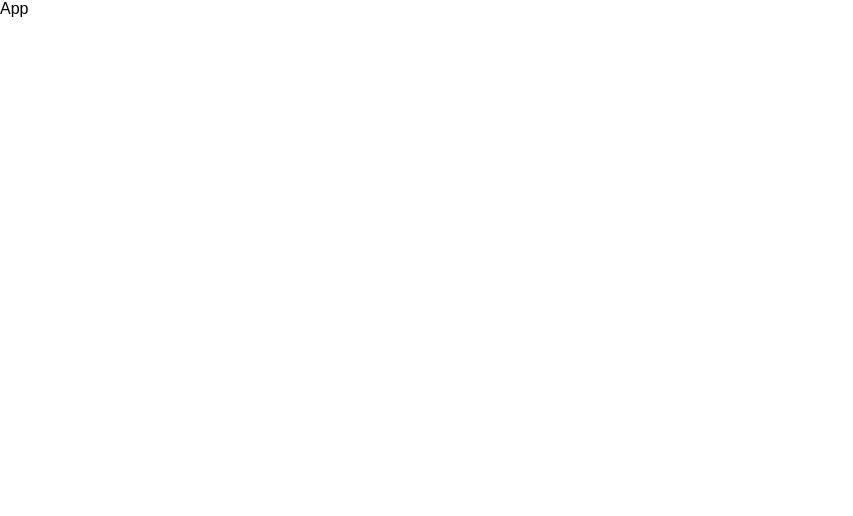
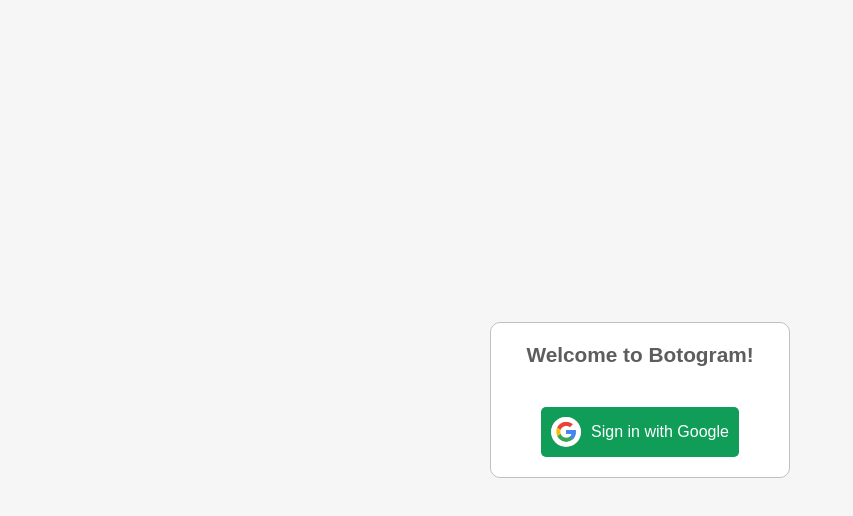
Before and after one commit to MamadTaheri/react-training, a React (Create React App) app: page / in a window 1280 px wide. Shown: the top 516 px of the page, without its empty margins (0-853 px from the left). Built offline with nearby package versions, Linux system fonts and the light colour scheme.

Commit message:
add routing and Login component

```diff
--- a/src/App.js
+++ b/src/App.js
@@ -1,7 +1,14 @@
+import { Switch, Route,  } from "react-router-dom";
+
+// Components
+import Login from "./components/Login";
+
 const App = () => {
   return (
      <div className="App">
-        App
+        <Switch>
+           <Route path="/" component={Login} />
+        </Switch>
      </div>
   );
 };
--- /dev/null
+++ b/src/components/Login.js
@@ -0,0 +1,23 @@
+import React from 'react';
+
+// Icons
+import google from '../assets/google.svg'
+
+// Style
+import styles from './Login.module.css'
+
+const Login = () => {
+    return (
+        <div className={styles.loginPage}>
+           <div className={styles.loginCard}>
+              <h2>Welcome to Botogram!</h2>
+
+              <div className={styles.button}>
+                 <img src={google} alt="google" /> Sign in with Google
+              </div>
+           </div>
+        </div>
+    );
+};
+
+export default Login;
--- /dev/null
+++ b/src/components/Login.module.css
@@ -0,0 +1,44 @@
+.loginPage {
+  background-color: #f6f6f6;
+  height: 100vh;
+  width: 100vw;
+  display: flex;
+  justify-content: center;
+  align-items: center;
+}
+
+.loginCard {
+  border: 1px solid silver;
+  background-color: #fff;
+  padding: 20px 35px;
+  border-radius: 10px;
+}
+
+.loginCard h2 {
+  color: rgb(93, 93, 93);
+  font-size: 1.3rem;
+  margin-bottom: 40px;
+}
+
+.button {
+  display: flex;
+  justify-content: center;
+  align-items: center;
+  background: #0f9d58;
+  padding: 10px;
+  width: fit-content;
+  margin: 0 auto;
+  color: #fff;
+  border-radius: 5px;
+  cursor: pointer;
+  transition: all 0.2s ease;
+}
+
+.button:hover {
+  background: #07713e;
+}
+
+.button img {
+  width: 30px;
+  margin-right: 10px;
+}
--- a/src/index.js
+++ b/src/index.js
@@ -1,7 +1,13 @@
 import React from "react";
 import ReactDom from "react-dom";
-import './index.css'
-
+import "./index.css";
 import App from "./App";
 
-ReactDom.render(<App />, document.getElementById("root"));
+import { BrowserRouter } from "react-router-dom";
+
+ReactDom.render(
+  <BrowserRouter>
+    <App />
+  </BrowserRouter>,
+  document.getElementById("root")
+);
```
Also changed, not shown: src/assets/google.svg (added).
